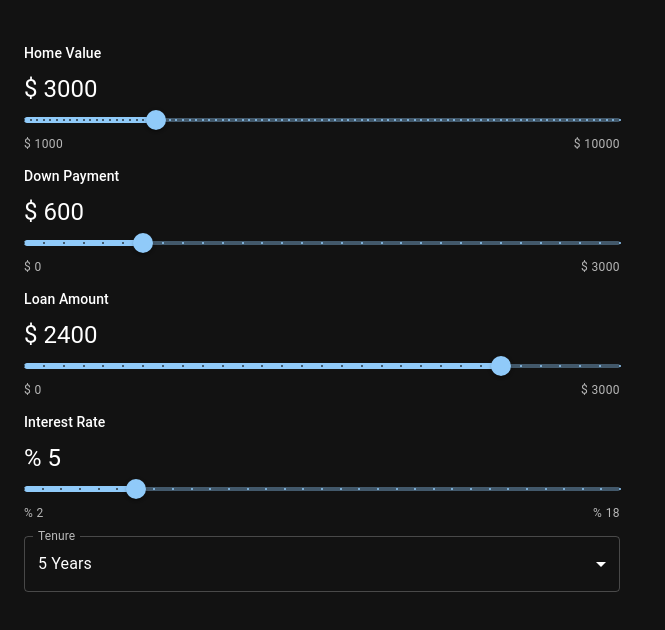
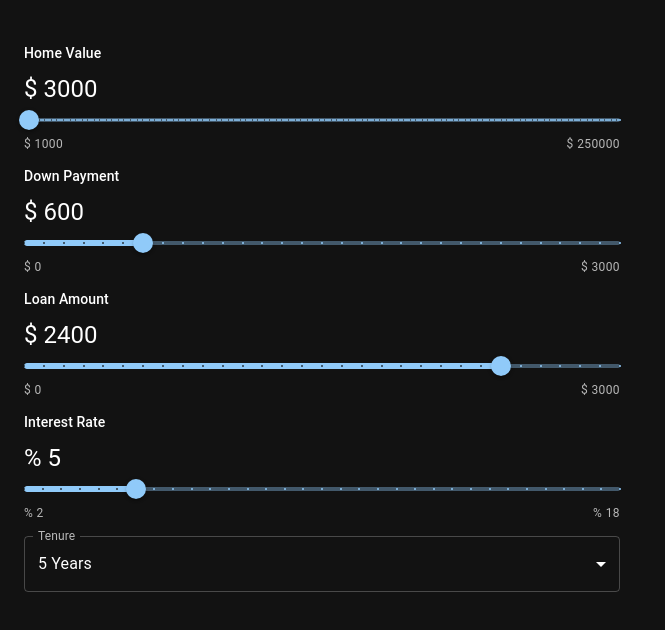
Before and after one commit to siddharthpk/findmymortgage, a React (Create React App) app: page / in a window 1280 px wide. Shown: the top 630 px of the page, without its empty margins (0-665 px from the left). Built offline with nearby package versions, Linux system fonts and the light colour scheme.

Commit message:
increased bank limit

```diff
--- a/src/components/SliderSelect.js
+++ b/src/components/SliderSelect.js
@@ -2,7 +2,7 @@ import React  from "react";
 import SliderComponent from "./common/SliderComponent";
 
 const SliderSelect = ({data, setData}) => {
-    const bank_limit = 10000;
+    const bank_limit = 250000;
     return(
         <div>
             {/* Home Value Component*/}
@@ -19,7 +19,7 @@ const SliderSelect = ({data, setData}) => {
                 defaultValue={data.homeValue}
                 min={1000}
                 max={bank_limit}
-                steps={100}
+                steps={1000}
                 unit="$"
                 amount={data.homeValue}
                 label="Home Value"
```
